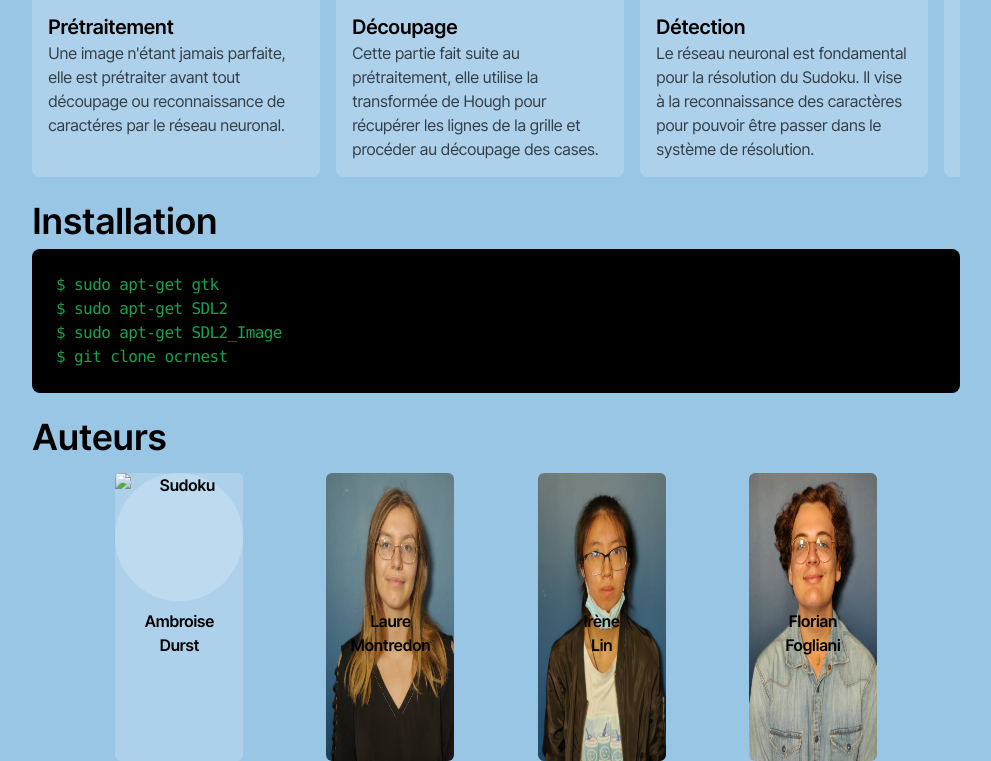
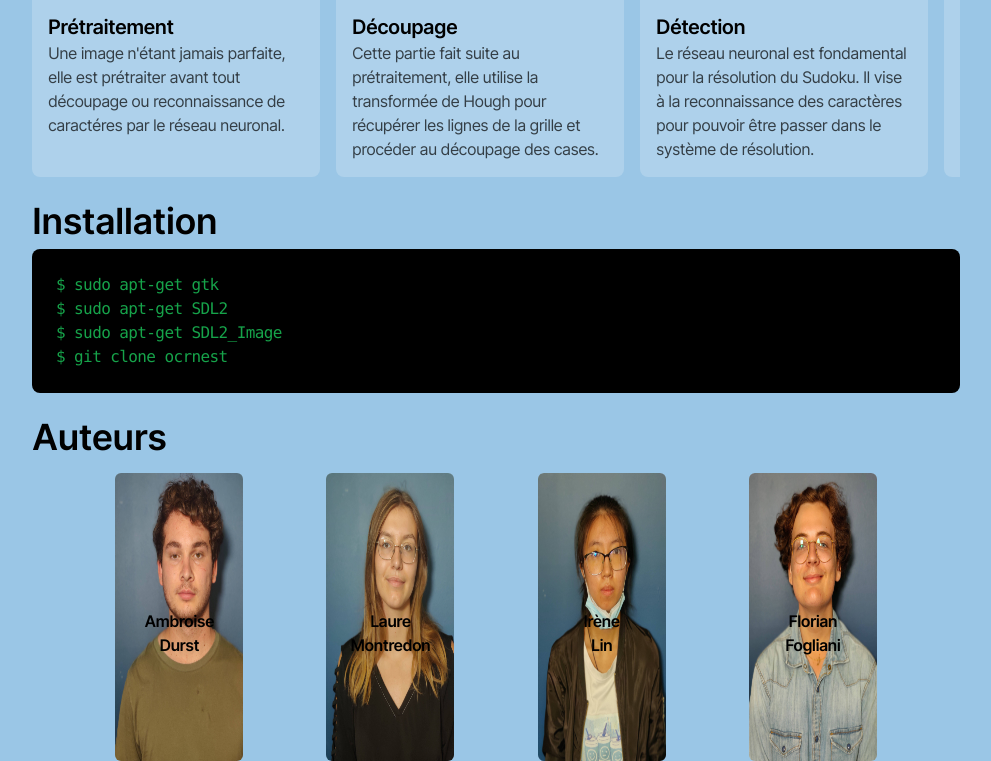
Before and after one commit to Florian-Fogliani/OCRnest, a website: page index.html in a window 1280 px wide. Shown: the part 950-1711 px from the top of the page, without its empty margins (144-1135 px from the left). Drawn offline with Linux system fonts and the light colour scheme.

Commit message:
Update index.html

```diff
--- a/index.html
+++ b/index.html
@@ -108,7 +108,7 @@
       >
         <div class="w-32 h-32 bg-white/20 rounded-full mb-2">
           <img
-        src="ambroise.jpg"
+        src="am.jpg"
         alt="Sudoku"
         class="w-64 h-72 bg-white/20 rounded-md"
       />
```
